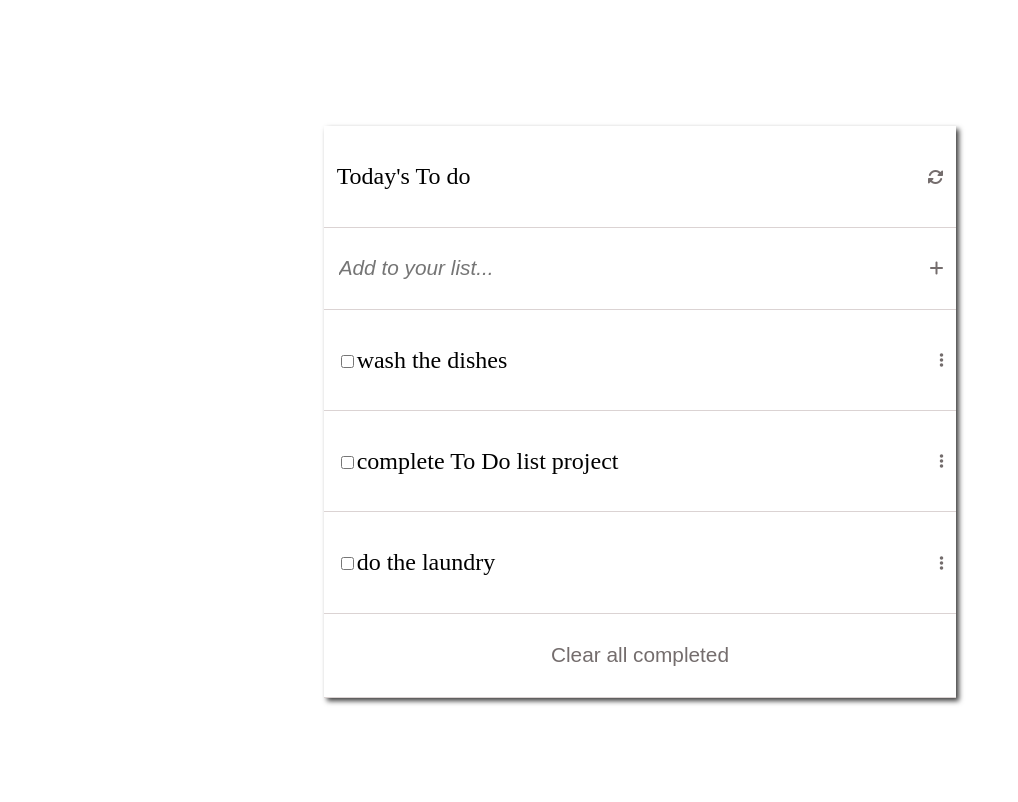
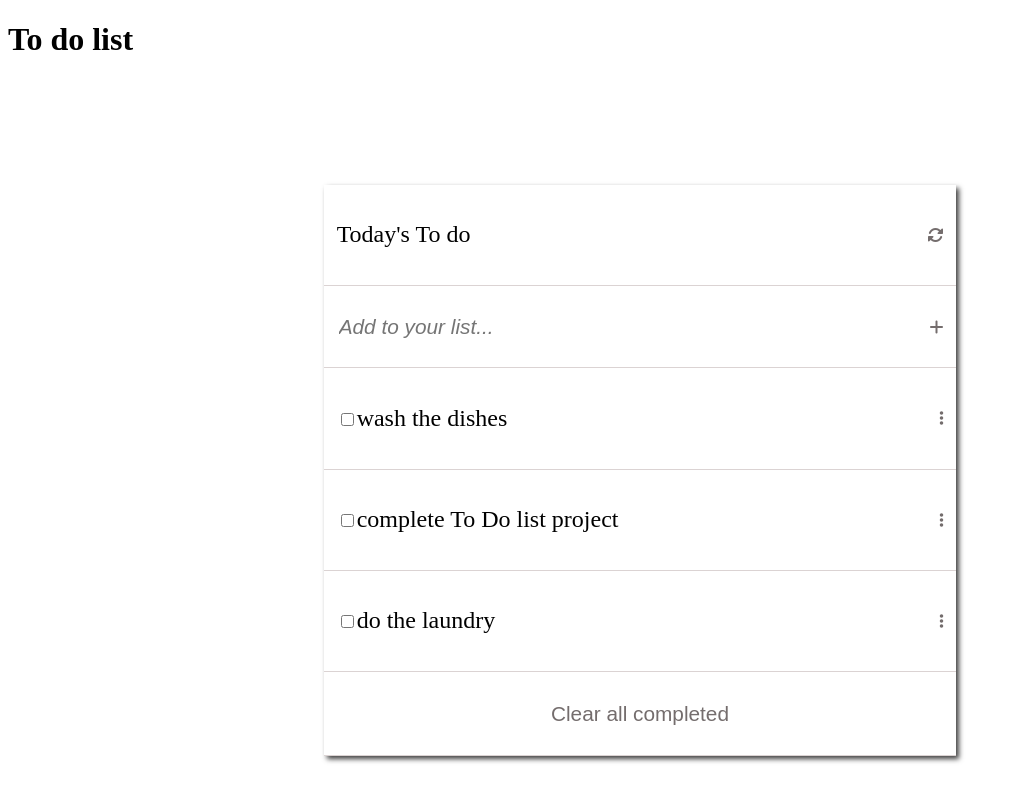
Before and after one commit to chukwuemeka1234/To-do-list, a website built with webpack: page src/index.html in a window 1280 px wide. Shown: the whole page, without its empty margins (0-1018 px from the left). Built offline with nearby package versions, Linux system fonts and the light colour scheme.

Commit message:
Add h1 in the markup

```diff
--- a/src/index.html
+++ b/src/index.html
@@ -10,6 +10,7 @@
     <title>To Do List</title>
 </head>
 <body>
+    <h1>To do list</h1>
     <ul class="to-do-list"></ul>
 </body>
 </html>
```
